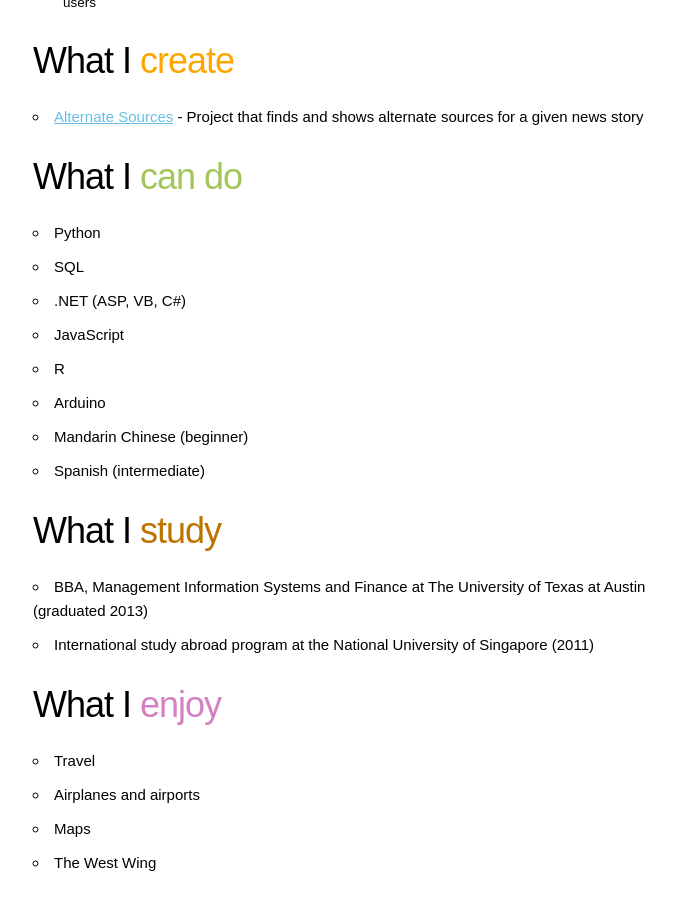
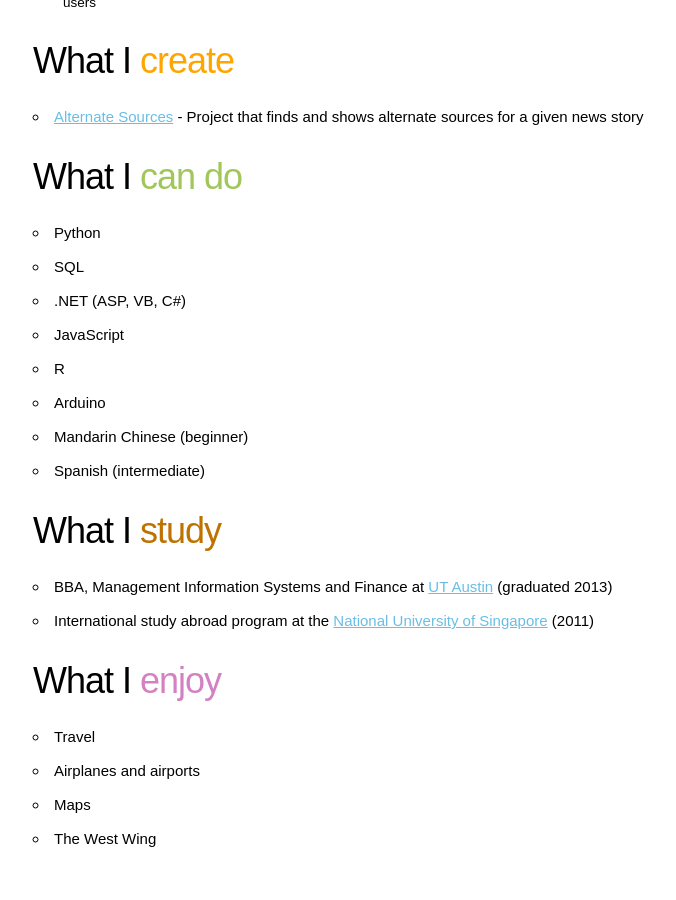
Before and after one commit to philiplebo/philiplebo.github.io, a Jekyll site: the page built from index.md, in a window 1280 px wide and 900 px high, scrolled down 1488 px. Shown: the whole window, without its empty margins (267-943 px from the left). Built offline with Jekyll 4.4.1, drawn with Linux system fonts in a browser that asks for light colours; after the commit the page ends 2364 px from its top, so only the background shows below that.

Commit message:
Education updates

```diff
--- a/index.md
+++ b/index.md
@@ -49,8 +49,8 @@ Projects include:
 * Spanish (intermediate)
 
 ### What I <span style="color: #be7200">study</span>
-* BBA, Management Information Systems and Finance at The University of Texas at Austin (graduated 2013)
-* International study abroad program at the National University of Singapore (2011)
+* BBA, Management Information Systems and Finance at [UT Austin](utexas.edu) (graduated 2013)
+* International study abroad program at the [National University of Singapore](nus.edu.sg) (2011)
 
 ### What I <span style="color: #d381c3">enjoy</span>
 * Travel
```
